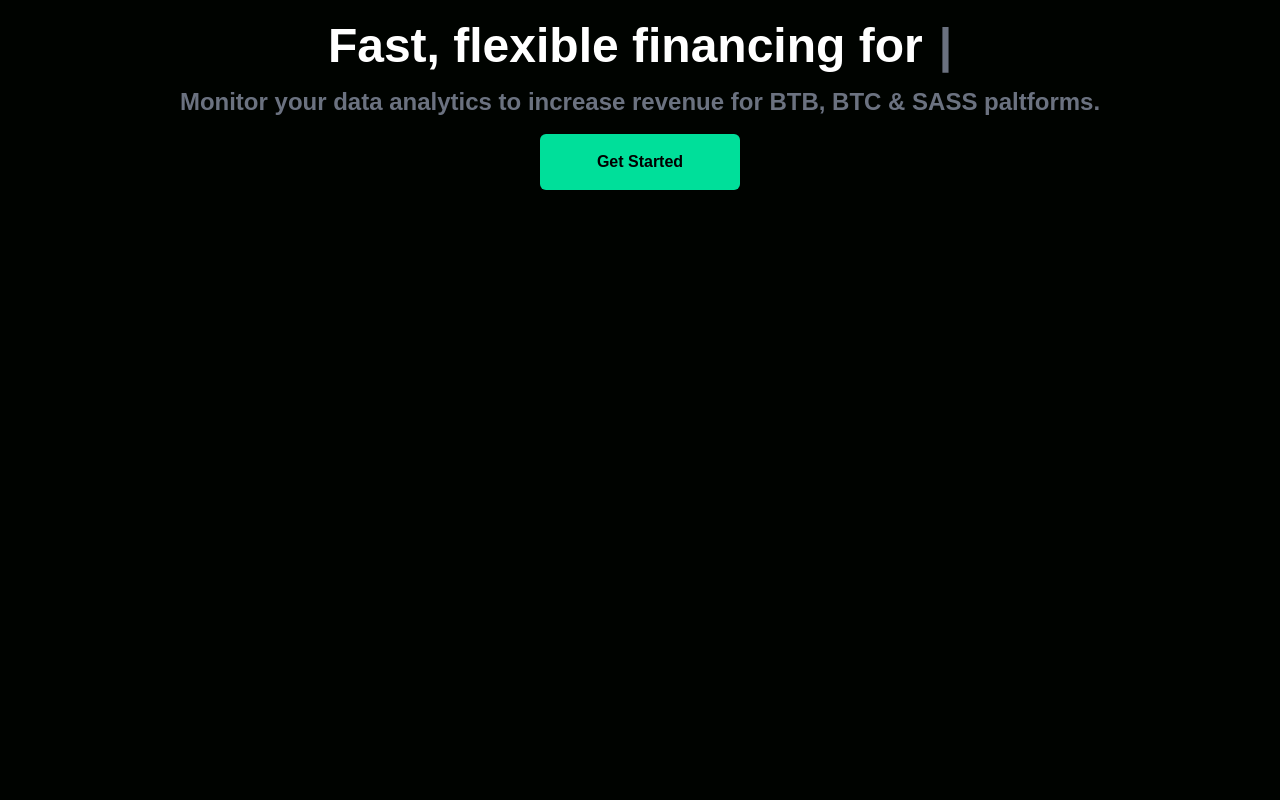
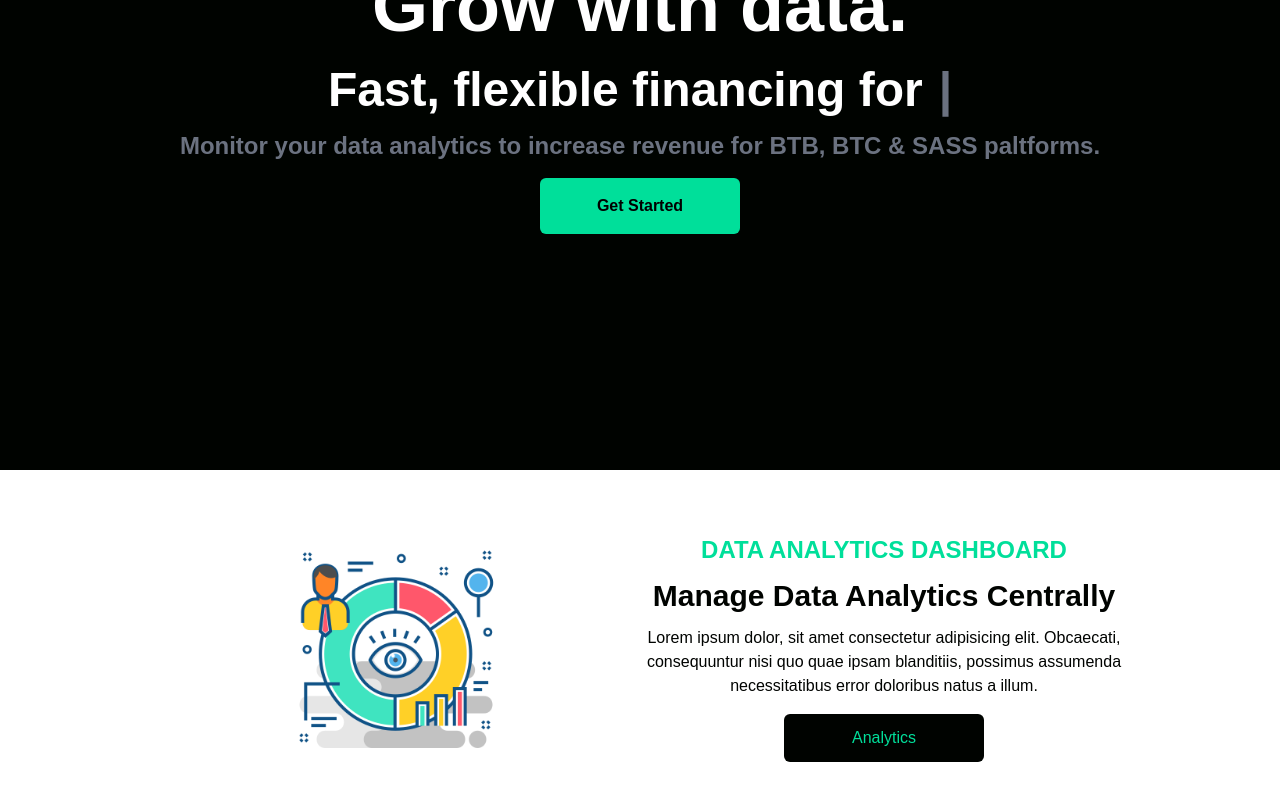
Before and after one commit to IamNayanIslam/tailwind-responsive-website, a React (Vite) app: page / in a window 1280 px wide. Shown: the part 330-1130 px from the top of the page. Before the commit the page ends 992 px from the top, so only its background shows below. Built offline with nearby package versions, Linux system fonts and the light colour scheme.

Commit message:
analytics section completed

```diff
--- a/src/App.jsx
+++ b/src/App.jsx
@@ -1,11 +1,13 @@
+import Analytics from "./components/Analytics"
 import Hero from "./components/Hero"
 import Header from "./components/header/Header"
 
 const App = () => {
   return (
-    <div>
+    <div className="text-white">
       <Header/>
       <Hero/>
+      <Analytics/>
     </div>
   )
 }
--- /dev/null
+++ b/src/components/Analytics.jsx
@@ -0,0 +1,21 @@
+
+
+const Analytics = () => {
+  return (
+    <div className='w-full bg-white py-16 px-4'>
+        <div className="md:max-w-screen-lg mx-auto grid md:grid-cols-2 px-6">
+            <div className="flex justify-center items-center mb-6 md:mb-0">
+            <img src="./analytics.png" alt="" className="w-[200px]"/>
+            </div>
+            <div className="flex flex-col justify-center items-center text-center">
+                <p className="text-[#00df9a] font-bold md:text-2xl text-xl">DATA ANALYTICS DASHBOARD</p>
+                <h1 className="md:text-3xl text-xl text-[#000300] font-bold py-3">Manage Data Analytics Centrally</h1>
+                <p className="text-[#000300]">Lorem ipsum dolor, sit amet consectetur adipisicing elit. Obcaecati, consequuntur nisi quo quae ipsam blanditiis, possimus assumenda necessitatibus error doloribus natus a illum. </p>
+                <button className="bg-[#000300]  w-[200px] py-3 rounded-md mt-4 text-[#00df9a]">Analytics</button>
+            </div>
+        </div>
+    </div>
+  )
+}
+
+export default Analytics
--- a/src/components/Hero.jsx
+++ b/src/components/Hero.jsx
@@ -5,7 +5,7 @@ const Hero = () => {
   return (
     <>
         <div className="text-white">
-            <div className="max-w-800px mt-[96px] w-full h-screen mx-auto text-center flex flex-col items-center">
+            <div className="max-w-800px mt-[-96px] w-full h-screen mx-auto text-center flex flex-col items-center justify-center">
                 <p className="text-[#00df9a] font-bold p-2">GROWING WITH DATA  ANALYTICS</p>
                 <h1 className="md:text-7xl sm:text-6xl text-4xl font-bold md:py-6">Grow with data.</h1>
                 <div className="flex items-center space-x-2 md:space-x-4">
@@ -17,7 +17,7 @@ const Hero = () => {
                 <p className="md:text-2xl text-xl font-bold text-gray-500 py-4 px-4">
                     Monitor your data analytics to increase revenue for BTB, BTC & SASS paltforms.
                 </p>
-                <button className="bg-[#00df9a] py-4 px-6 w-[200px] rounded-md font-bold cursor-pointer text-black">
+                <button className="bg-[#00df9a] hover:bg-[#259773] py-4 px-6 w-[200px] rounded-md font-bold cursor-pointer text-black ease-in-out duration-300">
                     Get Started
                 </button>
             </div>
--- a/src/components/header/Header.jsx
+++ b/src/components/header/Header.jsx
@@ -11,8 +11,8 @@ const Header = () => {
   return (
     <>
         <nav className="max-w-screen-lg mx-auto px-4 text-white flex justify-between items-center  h-24">
-            <h1 className="w-full text-3xl font-bold text-[#00df9a]">NAYAN.</h1>
-            <ul className="md:flex space-x-2 hidden uppercase">
+            <h1 className="w-full text-3xl font-bold text-[#00df9a] cursor-pointer">NAYAN.</h1>
+            <ul className="md:flex space-x-2 hidden uppercase font-bold">
                 <li className="md:px-2 lg:px-4 cursor-pointer py-2">Home</li>
                 <li className="md:px-2 lg:px-4 cursor-pointer py-2">Company</li>
                 <li className="md:px-2 lg:px-4 cursor-pointer py-2">Resources</li>
```
Also changed, not shown: public/analytics.png (added).
